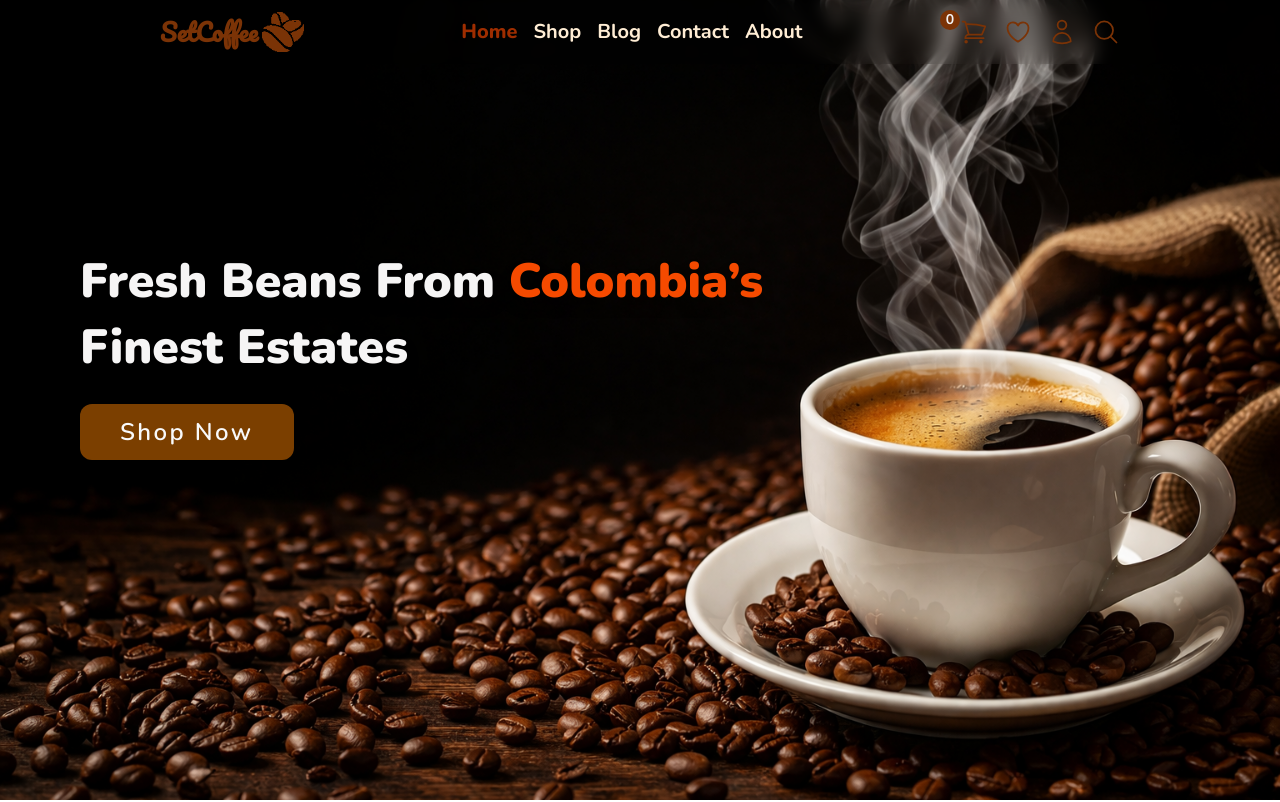
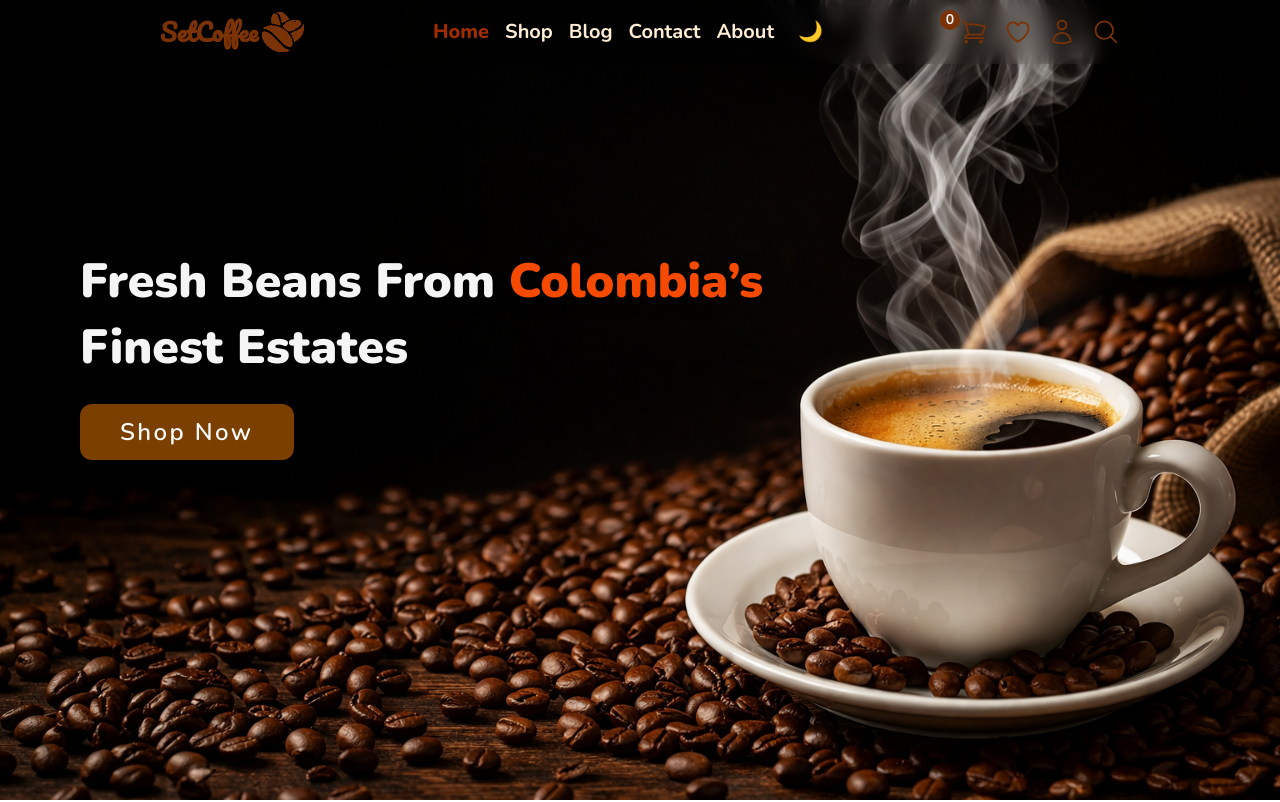
Before and after one commit to delaramfarzad9/coffee-e-commerce, a Next.js app: page / in a window 1280 px wide. Shown: the top 802 px of the page. Built offline with nearby package versions, Linux system fonts and the light colour scheme.

Commit message:
darkmode toggle was created

```diff
--- a/components/features/catalog/Catalog.js
+++ b/components/features/catalog/Catalog.js
@@ -26,7 +26,7 @@ export default function Catalog({
   })
 };
   return (
-    <div className={`flex flex-col gap-14  ${className}`}>
+    <div className={`flex flex-col gap-14 dark:bg-gray-900 bg-white ${className}`}>
       {/* title  */}
       <div className="flex items-center justify-between gap-3 px-2 sm:px-4 md:px-5">
         <div className="min-w-0">
--- /dev/null
+++ b/components/layout/ThemeToggle.jsx
@@ -0,0 +1,12 @@
+import { useContext } from "react";
+import { ThemeContext } from "../../context/ThemeContext";
+
+export default function ThemeToggle() {
+  const { theme, toggleTheme } = useContext(ThemeContext);
+
+  return (
+    <button onClick={toggleTheme} className="p-2">
+      {theme === "light" ? "🌙" : "☀️"}
+    </button>
+  );
+}
--- a/components/layout/navbar/Navbar.js
+++ b/components/layout/navbar/Navbar.js
@@ -6,6 +6,7 @@ import Logo from "../../ui/Logo";
 import Link from "next/link";
 import { useRouter } from "next/router";
 import { useCart } from "../../../context/CartContext";
+import ThemeToggle from "../ThemeToggle";
 
 export default function Navbar({ onCartClick, onSearchToggle }) {
   const [scrolled, setScrolled] = useState(false);
@@ -119,6 +120,7 @@ export default function Navbar({ onCartClick, onSearchToggle }) {
           <NavLink href="/about" scrolled={scrolled} isHome={isHome}>
             About
           </NavLink>
+          <ThemeToggle />
         </nav>
         {/* ---cart & like & lOGIN & search--- */}
         <div className="flex flex-row   justify-center items-center  lg:gap-4 gap-2  ">
--- /dev/null
+++ b/context/ThemeContext.js
@@ -0,0 +1,32 @@
+import { createContext, useEffect, useState } from "react";
+
+export const ThemeContext = createContext();
+export function ThemeProvider({ children }) {
+  const [theme, setTheme] = useState("light");
+  //Load saved theme or system theme
+useEffect(() => {
+  const saved = localStorage.getItem("theme");
+
+  if (saved) {
+    setTheme(saved);
+    document.documentElement.classList.toggle("dark", saved === "dark");
+  } else {
+    const prefersDark = window.matchMedia("(prefers-color-scheme: dark)").matches;
+    setTheme(prefersDark ? "dark" : "light");
+    document.documentElement.classList.toggle("dark", prefersDark);
+  }
+}, []);
+//Toggle function
+const toggleTheme = () => {
+  const newTheme = theme === "light" ? "dark" : "light";
+  setTheme(newTheme);
+  localStorage.setItem("theme", newTheme);
+  document.documentElement.classList.toggle("dark", newTheme === "dark");
+};
+
+return (
+  <ThemeContext.Provider value={{ theme, toggleTheme }}>
+    {children}
+  </ThemeContext.Provider>
+);
+}
--- a/pages/_app.js
+++ b/pages/_app.js
@@ -1,14 +1,16 @@
 import Layout from '../components/layout/Layout'
 import '../styles/globals.css'
 import { CartProvider } from '../context/CartContext';
+import { ThemeProvider } from "../context/ThemeContext";
 
 export default function MyApp({ Component, pageProps }) {
   return (
+      <ThemeProvider>
     <CartProvider>
          <Layout>
        <Component {...pageProps}  />
     </Layout>
     </CartProvider>
-
+    </ThemeProvider>
   )
 }
--- a/styles/globals.css
+++ b/styles/globals.css
@@ -57,6 +57,7 @@
   src: url("../public/font/nunito-v32-latin-900.woff2") format("woff2");
 }
 @import "tailwindcss";
+@custom-variant dark (&:where(.dark, .dark *));
 @theme {
   --font-pacifico: Pacifico, "sans-serif";
   --font-nunito: Nunito, "sans-serif";
```
Also changed, not shown: components/layout/Layout.js (+9 -1 lines).
